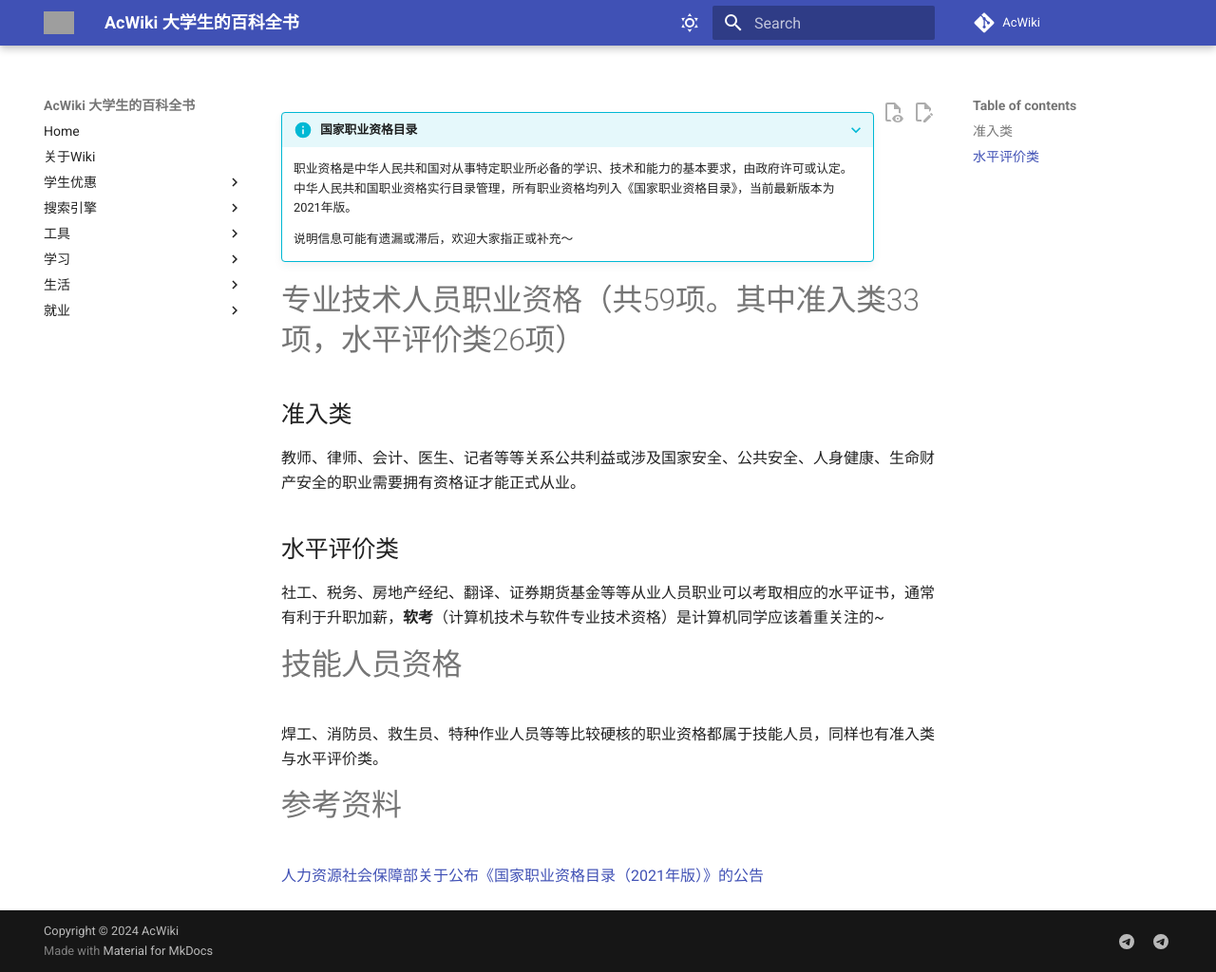
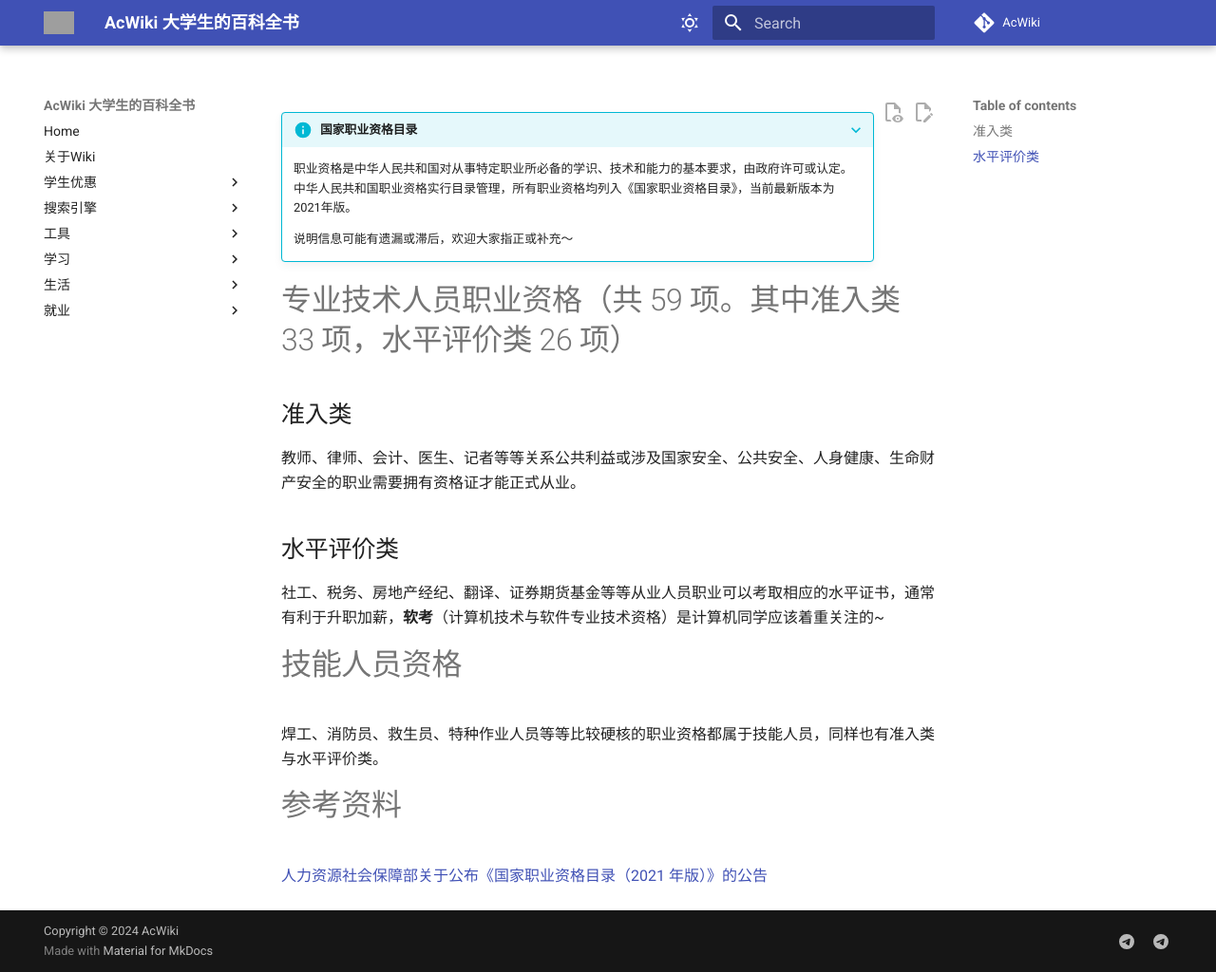
Before and after one commit to ztm0929/Ac-Wiki, an MkDocs documentation site: the page built from docs/04-study/certification.md, in a window 1280 px wide and 1024 px high. Shown: the whole window at 95% size. Built offline with MkDocs 1.6.1 and Material for MkDocs 9.7.7, drawn with Linux system fonts in a browser that asks for light colours; comment, search, counter and statistics services are not loaded; grey boxes are pictures that could not be loaded.

Commit message:
fix(typo): fix typo (#130)

```diff
--- a/docs/04-study/certification.md
+++ b/docs/04-study/certification.md
@@ -4,7 +4,7 @@
 
     说明信息可能有遗漏或滞后，欢迎大家指正或补充～
 
-# 专业技术人员职业资格（共59项。其中准入类33项，水平评价类26项）
+# 专业技术人员职业资格（共 59 项。其中准入类 33 项，水平评价类 26 项）
 
 ## 准入类
 
@@ -20,4 +20,4 @@
 
 # 参考资料
 
-[人力资源社会保障部关于公布《国家职业资格目录（2021年版）》的公告](https://www.mohrss.gov.cn/xxgk2020/fdzdgknr/zcfg/gfxwj/rcrs/202112/t20211202_429301.html)
+[人力资源社会保障部关于公布《国家职业资格目录（2021 年版）》的公告](https://www.mohrss.gov.cn/xxgk2020/fdzdgknr/zcfg/gfxwj/rcrs/202112/t20211202_429301.html)
```
